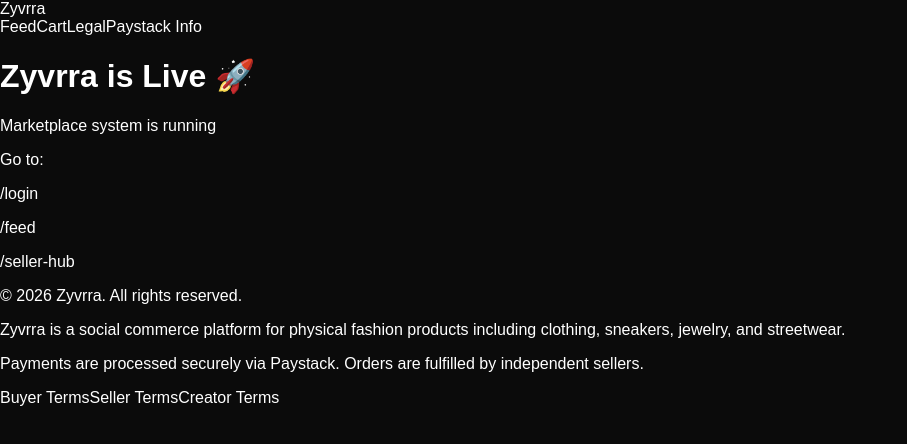
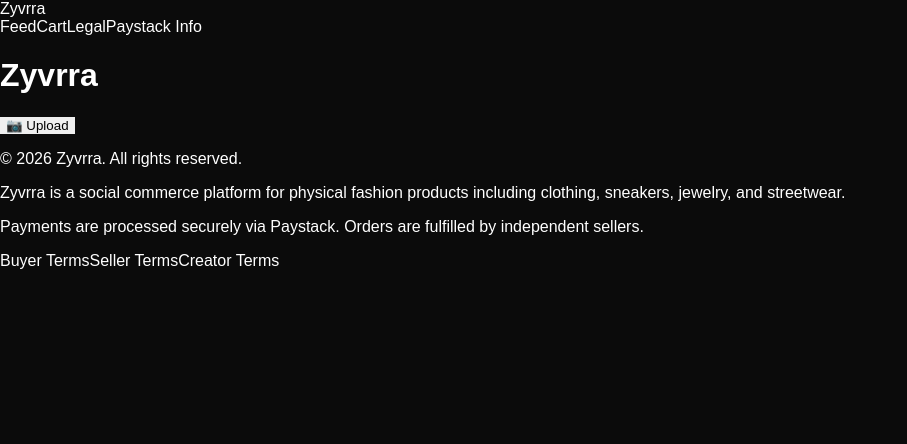
Before and after one commit to Zyvrra/Zyvrra---4, a Next.js app: page / in a window 1280 px wide. Shown: the top 444 px of the page, without its empty margins (0-907 px from the left). Built offline with nearby package versions, Linux system fonts and the light colour scheme.

Commit message:
Update page.tsx

```diff
--- a/app/page.tsx
+++ b/app/page.tsx
@@ -1,23 +1,5 @@
+import FeedPage from "./feed/page";
 
 export default function Home() {
-  return (
-    <div className="min-h-screen bg-black text-white flex items-center justify-center">
-      <div className="text-center">
-        <h1 className="text-3xl font-bold text-orange-400">
-          Zyvrra is Live 🚀
-        </h1>
-
-        <p className="text-gray-400 mt-2">
-          Marketplace system is running
-        </p>
-
-        <div className="mt-6 space-y-2">
-          <p>Go to:</p>
-          <p>/login</p>
-          <p>/feed</p>
-          <p>/seller-hub</p>
-        </div>
-      </div>
-    </div>
-  );
+  return <FeedPage />;
 }
```
